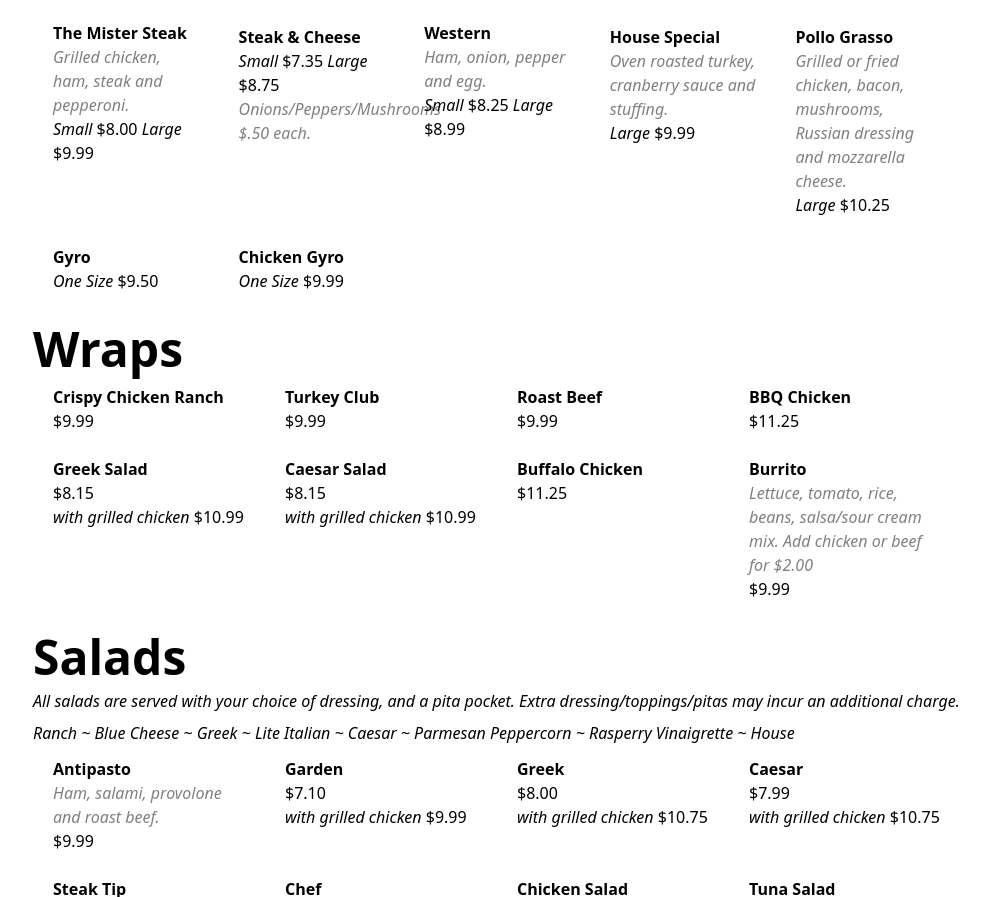
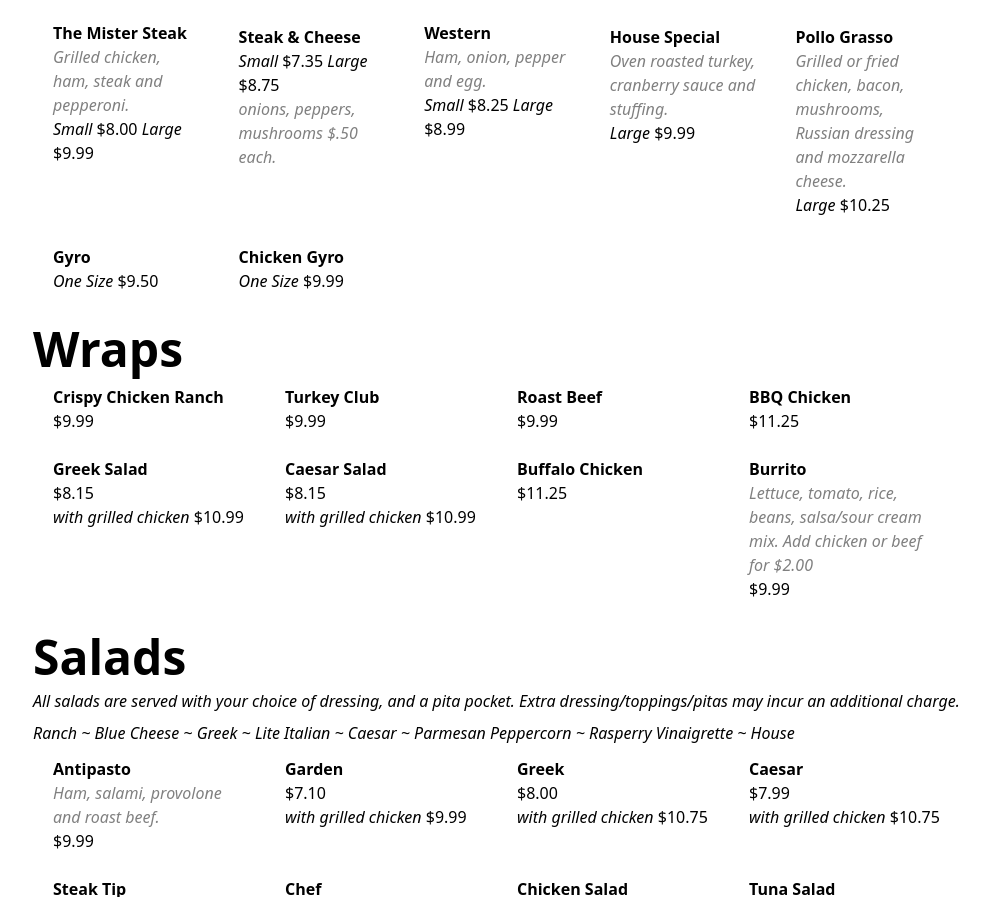
Before and after one commit to jefftocco21/Bolis, a website: page index.html in a window 1280 px wide. Shown: the part 3595-4492 px from the top of the page, without its empty margins (143-1132 px from the left). Drawn offline with nearby package versions, Linux system fonts and the light colour scheme.

Commit message:
spacing onions, peppers, mushrooms out

```diff
--- a/index.html
+++ b/index.html
@@ -751,7 +751,7 @@
               <span class="italic">Small</span> $7.35
               <span class="italic">Large</span> $8.75
             </p>
-            <p class="italic text-gray col-span-1">Onions/Peppers/Mushrooms $.50 each.</p>
+            <p class="italic text-gray col-span-1">onions, peppers, mushrooms $.50 each.</p>
           </div>
           <div class="rounded p-3 hover:border border-rose-400 mx-2">
             <span class="font-bold">Western</span>
```
